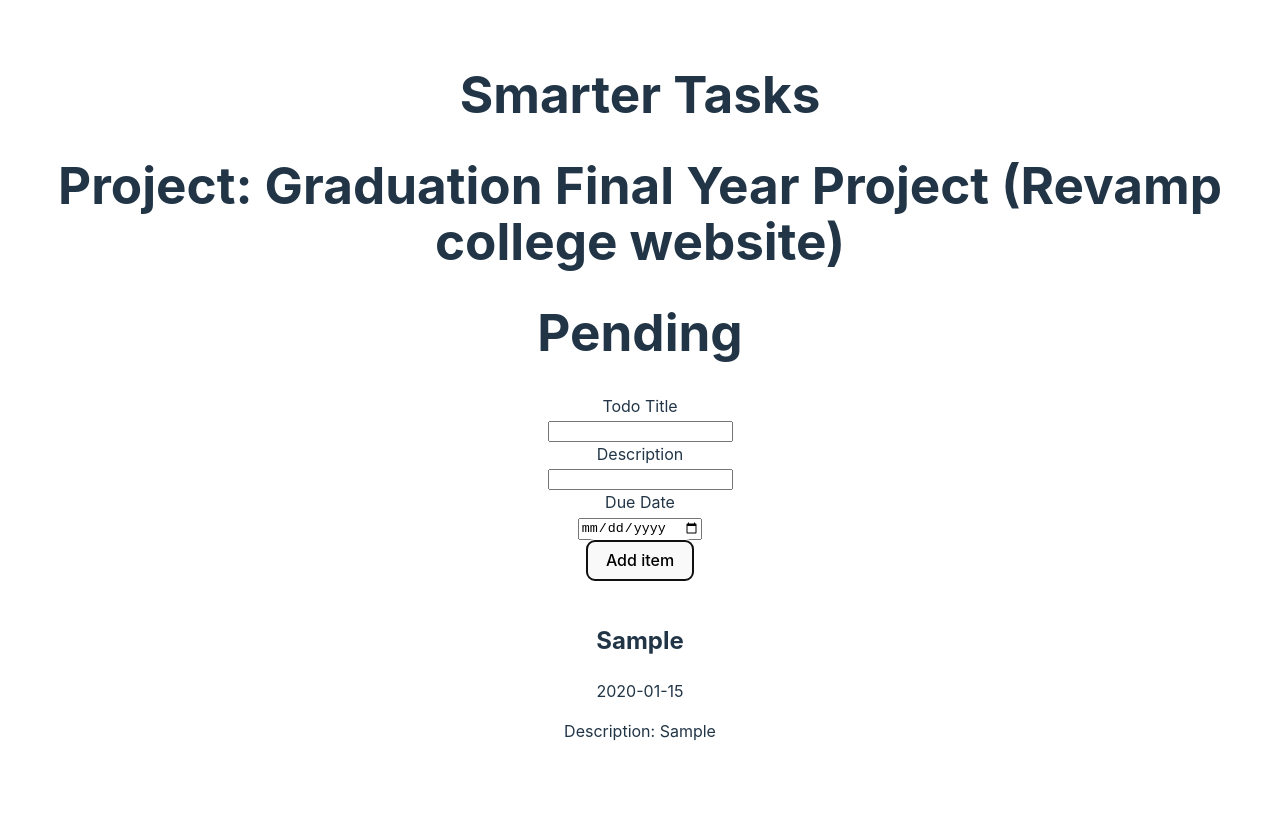
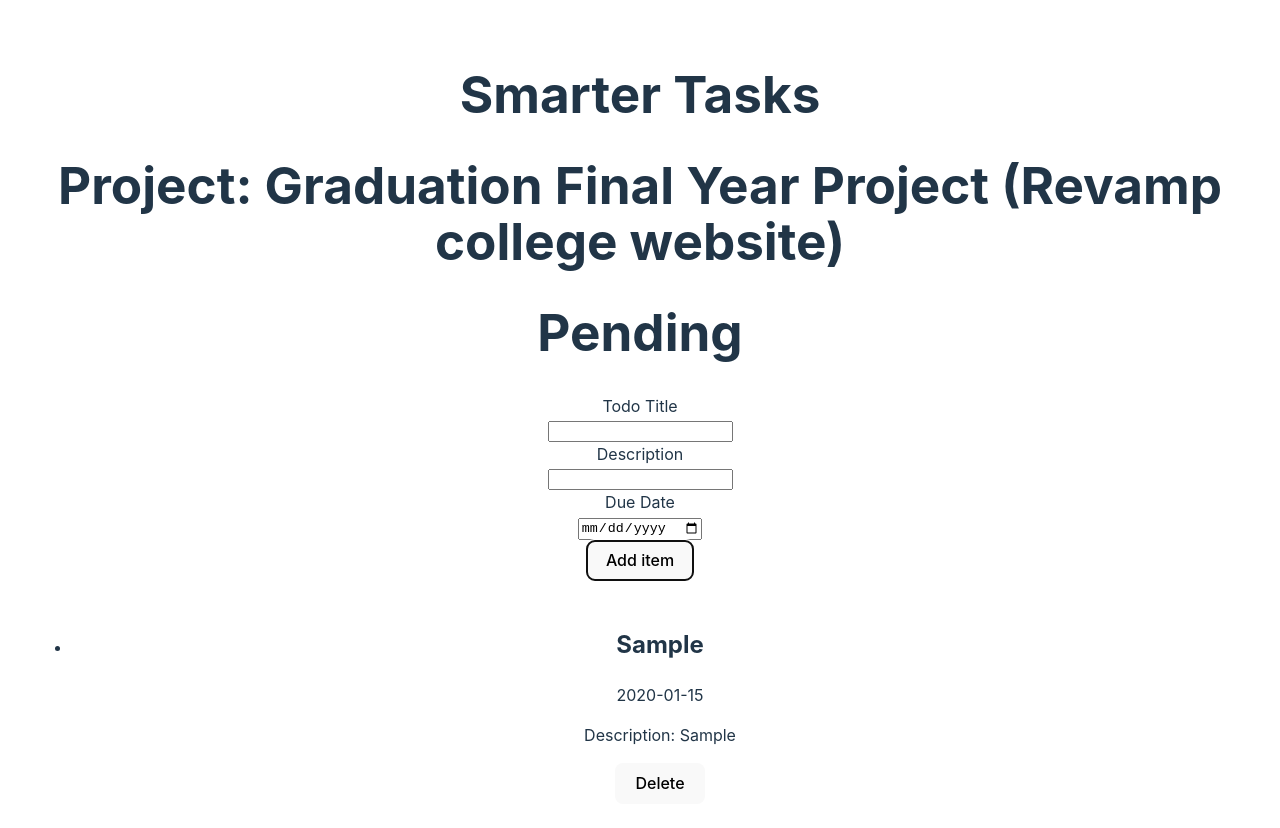
Before and after one commit to Aishwariyaa-Anand/wd301, a React (Vite) app in the folder smarter-tasks/: page / in a window 1280 px wide. Both pictures are taken after typing "Sample", "Sample", "2020-01-15" into the empty fields and a click on the button "Add item". Shown: the top 828 px of the page. Before the commit the page ends 801 px from the top, so only its background shows below. Built offline with nearby package versions, Linux system fonts and the light colour scheme.

Commit message:
lvl 4 delete and li

```diff
--- a/smarter-tasks/src/TaskApp.tsx
+++ b/smarter-tasks/src/TaskApp.tsx
@@ -1,13 +1,14 @@
-import React from "react";
+import React, { useEffect } from "react";
 import { TaskItem } from "./types";
 import TaskForm from "./TaskFormFC";
-import TaskList from "./TaskList";
+import TaskList from "./TaskListFC";
+import { useLocalStorage } from "./hooks/useLocalStorage";
 
 interface TaskAppProp {}
 interface TaskAppState {
   tasks: TaskItem[];
 }
-class TaskApp extends React.Component<TaskAppProp, TaskAppState> {
+/*class TaskApp extends React.Component<TaskAppProp, TaskAppState> {
   constructor(props: TaskAppProp) {
     super(props);
     this.state = {
@@ -45,6 +46,57 @@ class TaskApp extends React.Component<TaskAppProp, TaskAppState> {
         </div>
     );
   }
-}
+}*/
+
+const TaskApp = () => {
+  const [taskAppState, setTaskAppState] = useLocalStorage<TaskAppState>("tasks", {
+    tasks: [],
+  });
+
+  React.useEffect(() => {
+    const id = setTimeout(() => {
+      console.log(`Saved ${taskAppState.tasks.length} items to backend...`);
+    }, 5000);
+    return () => {
+      console.log("clear or cancel any existing network call");
+      clearTimeout(id);
+    };
+  }, [taskAppState.tasks]);
+
+
+  /*React.useEffect(() => {
+      const saveTasks = async () => {
+        const token = await saveTasksToBackend(taskAppState.tasks);
+      }
+      saveTasks();
+      return () => {
+        cancelAPI(token);
+      };
+    }, [taskAppState.tasks]);*/
+
+  const addTask = (task: TaskItem) => {
+    setTaskAppState({ tasks: [...taskAppState.tasks, task] });
+  };
+  return (
+    <div className="container py-10 max-w-4xl mx-auto">
+      <h1 className="text-3xl mb-2 font-bold text-slate-700">
+        Smarter Tasks
+      </h1>
+      <h1 className="text-lg mb-6 text-slate-600">
+        <span className="font-bold">Project: </span>
+        Graduation Final Year Project (Revamp college website)
+      </h1>
+      <div className="grid grid-cols-2 gap-4">
+        <div className="border border-slate-200 rounded-xl p-4">
+          <h1 className="text-slate-500 text-xl font-bold text-center mb-2">
+            Pending
+          </h1>
+          <TaskForm addTask={addTask} />
+          <TaskList tasks={taskAppState.tasks} />
+        </div>
+      </div>
+    </div>
+  );
+};
 
 export default TaskApp;
--- a/smarter-tasks/src/TaskFC.tsx
+++ b/smarter-tasks/src/TaskFC.tsx
@@ -2,9 +2,11 @@ import React from "react";
 import "./TaskCard.css";
 
 interface TaskProp {
+    idx: number;
     title: string;
     description: string;
     dueDate: string;
+    deletetask:(idx:number) =>void;
 }
 
 /*class Task extends React.Component<TaskProp> {
@@ -23,12 +25,22 @@ interface TaskProp {
     }
 }*/
 
-const TaskFC = (props: TaskItem) => {
+const TaskFC = (props: TaskProp) => {
+  const deletetask = () => {
+    props.deletetask(props.idx);
+  }
+
   return (
     <div className="TaskItem shadow-md border border-slate-100">
       <h2 className="text-base font-bold my-1">{props.title}</h2>
       <p className="text-sm text-slate-500">{props.dueDate}</p>
       <p className="text-sm text-slate-500">Description: {props.description}</p>
+      <button
+        className="deleteTaskButton"
+        onClick={deletetask}
+      >
+        Delete
+      </button>
     </div>
   );
 };
--- a/smarter-tasks/src/TaskFormFC.tsx
+++ b/smarter-tasks/src/TaskFormFC.tsx
@@ -173,6 +173,7 @@ const TaskFormFC = (props: TaskFormProps) => {
       </div>
       <div className="relative z-0 w-full mb-6 group">
         <button
+          id="addTaskButton"
           type="submit"
           className="text-white bg-blue hover:bg-blue-800 focus:ring-4 focus:outline-none focus:ring-blue-300 font-medium rounded-lg text-sm w-full sm:w-auto px-5 py-2.5 text-center dark:bg-blue-600 dark:hover:bg-blue-700 dark:focus:ring-blue-800"
         >
--- a/smarter-tasks/src/TaskList.tsx
+++ b/smarter-tasks/src/TaskListFC.tsx
@@ -1,13 +1,14 @@
-import React from "react";
+import React, { useState } from "react";
 import Task from "./TaskFC";
 import { TaskItem } from "./types";
 
 interface Props {
   tasks: TaskItem[];
+  //onDeleteTask: (index: number) => void;
 }
 
-interface State {}
-class TaskList extends React.Component<Props, State> {
+//interface State {}
+/*class TaskList extends React.Component<Props, State> {
 
   render() {
     return (
@@ -23,8 +24,37 @@ class TaskList extends React.Component<Props, State> {
         </div>
       );
   }
-}
-export default TaskList;
+}*/
+
+const TaskListFC = (props: Props) => {
+  const [task, setTask] = useState<TaskItem[]>(props.tasks);
+
+  const handleDeleteTask = (idx: number) => {
+    // Remove the task at the specified index from the tasks array
+    console.log(task);
+    props.tasks.splice(idx, 1);
+    setTask({tasks: props.tasks});
+    console.log(task);
+  };
+
+  return (
+    <ul>
+      {props.tasks.map((task, idx) => (
+        <li key={idx}>
+        <Task
+          idx={idx}
+          title={task.title}
+          description={task.description}
+          dueDate={task.dueDate}
+          deletetask={() => handleDeleteTask(idx)}
+        />
+        </li>
+      ))}
+    </ul>
+  )
+};
+
+export default TaskListFC;
 
 /*import React from "react";
 import Task from "./Task";
--- /dev/null
+++ b/smarter-tasks/src/hooks/useLocalStorage.ts
@@ -0,0 +1,24 @@
+import { useEffect, useState } from "react";
+
+const getStoredValue = <T>(key: string, defaultValue: T): T => {
+    const savedItem = localStorage.getItem(key);
+    if (savedItem) {
+      return JSON.parse(savedItem);
+    }
+    return defaultValue;
+  };
+
+export const useLocalStorage = <T,>(
+    key: string,
+    defaultValue: T
+  ): [T, React.Dispatch<React.SetStateAction<T>>] => {
+    const [value, setValue] = useState(() => {
+      return getStoredValue(key, defaultValue);
+    });
+
+    useEffect(() => {
+      localStorage.setItem(key, JSON.stringify(value));
+    }, [key, value]);
+
+    return [value, setValue];
+  };
```
